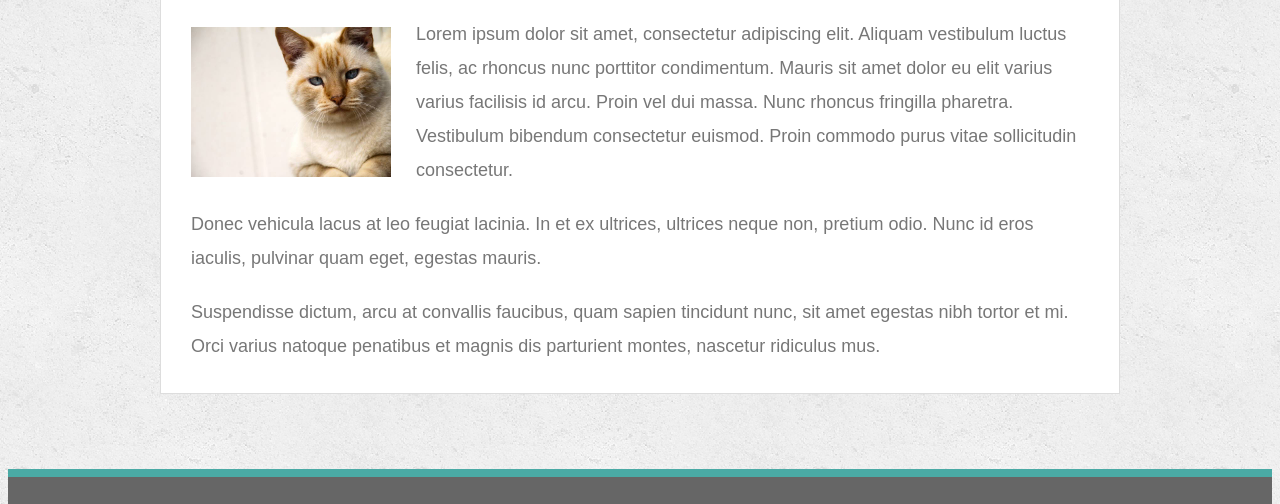
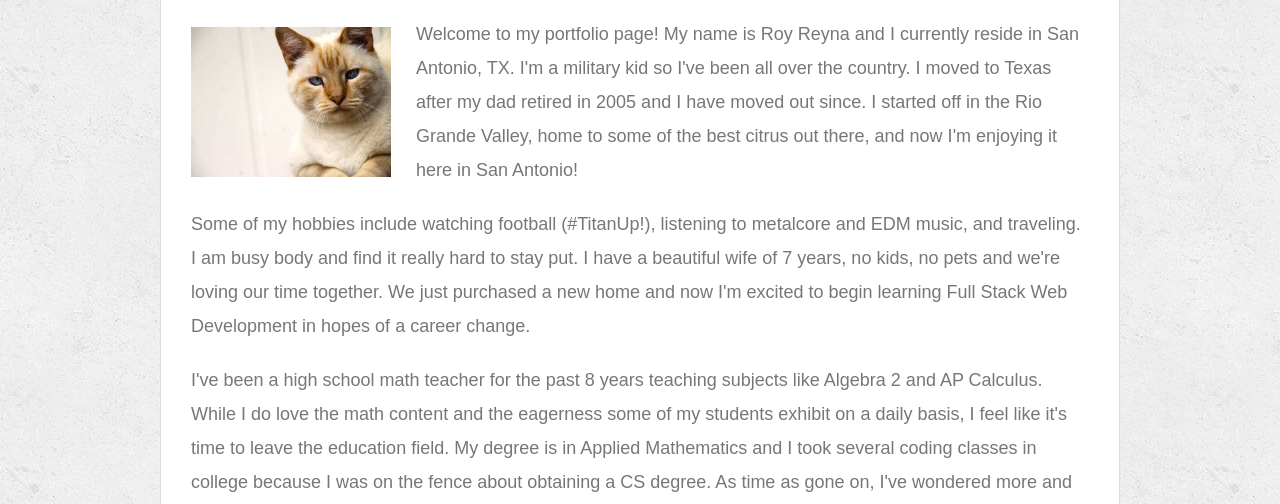
Before and after one commit to rbreyna/Bootstrap-Portfolio, a plain HTML site: page index.html in a window 1280 px wide. Shown: the part 269-773 px from the top of the page. Drawn offline with Linux system fonts and the light colour scheme.

Commit message:
1st update

```diff
--- a/index.html
+++ b/index.html
@@ -26,11 +26,11 @@
 
       <img src="assets/images/cat.jpg" class="auth-image" alt="Your Name">
 
-      <p>Lorem ipsum dolor sit amet, consectetur adipiscing elit. Aliquam vestibulum luctus felis, ac rhoncus nunc porttitor condimentum. Mauris sit amet dolor eu elit varius varius facilisis id arcu. Proin vel dui massa. Nunc rhoncus fringilla pharetra. Vestibulum bibendum consectetur euismod. Proin commodo purus vitae sollicitudin consectetur.</p>
+      <p>Welcome to my portfolio page! My name is Roy Reyna and I currently reside in San Antonio, TX. I'm a military kid so I've been all over the country. I moved to Texas after my dad retired in 2005 and I have moved out since. I started off in the Rio Grande Valley, home to some of the best citrus out there, and now I'm enjoying it here in San Antonio!</p>
 
-      <p>Donec vehicula lacus at leo feugiat lacinia. In et ex ultrices, ultrices neque non, pretium odio. Nunc id eros iaculis, pulvinar quam eget, egestas mauris.</p>
+      <p>Some of my hobbies include watching football (#TitanUp!), listening to metalcore and EDM music, and traveling. I am busy body and find it really hard to stay put. I have a beautiful wife of 7 years, no kids, no pets and we're loving our time together. We just purchased a new home and now I'm excited to begin learning Full Stack Web Development in hopes of a career change.</p>
 
-      <p>Suspendisse dictum, arcu at convallis faucibus, quam sapien tincidunt nunc, sit amet egestas nibh tortor et mi. Orci varius natoque penatibus et magnis dis parturient montes, nascetur ridiculus mus.</p>
+      <p>I've been a high school math teacher for the past 8 years teaching subjects like Algebra 2 and AP Calculus. While I do love the math content and the eagerness some of my students exhibit on a daily basis, I feel like it's time to leave the education field. My degree is in Applied Mathematics and I took several coding classes in college because I was on the fence about obtaining a CS degree. As time as gone on, I've wondered more and more about what it would've been like if I continued to code. So now I'm here to find out! I'm excited about what's in store for my future.</p>
 
     </section>
 
```
Also changed, not shown: contact.html (+2 -2 lines), portfolio.html (+2 -2 lines).
